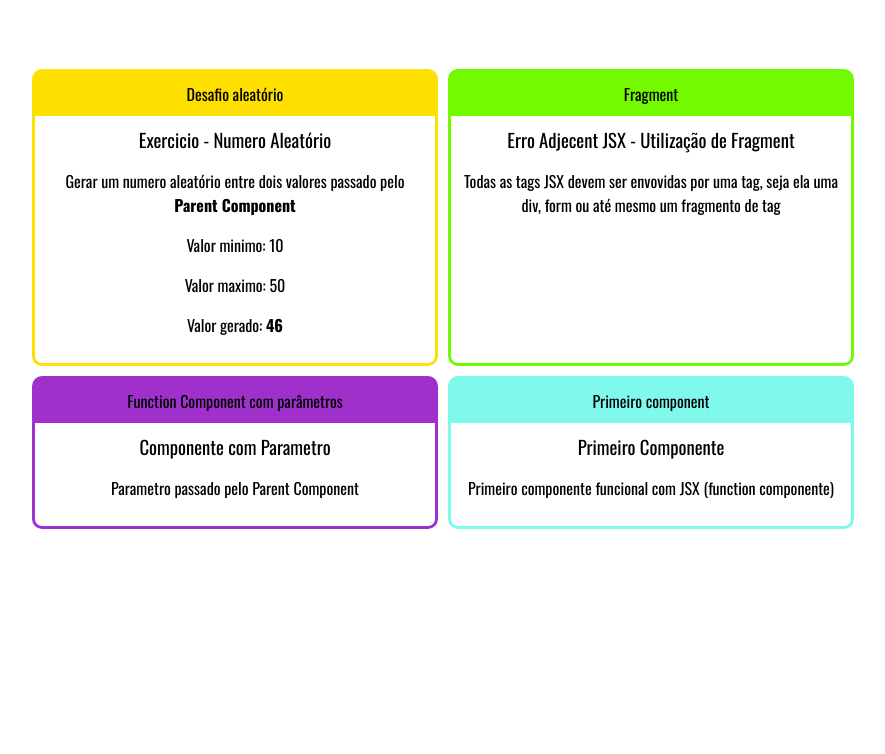
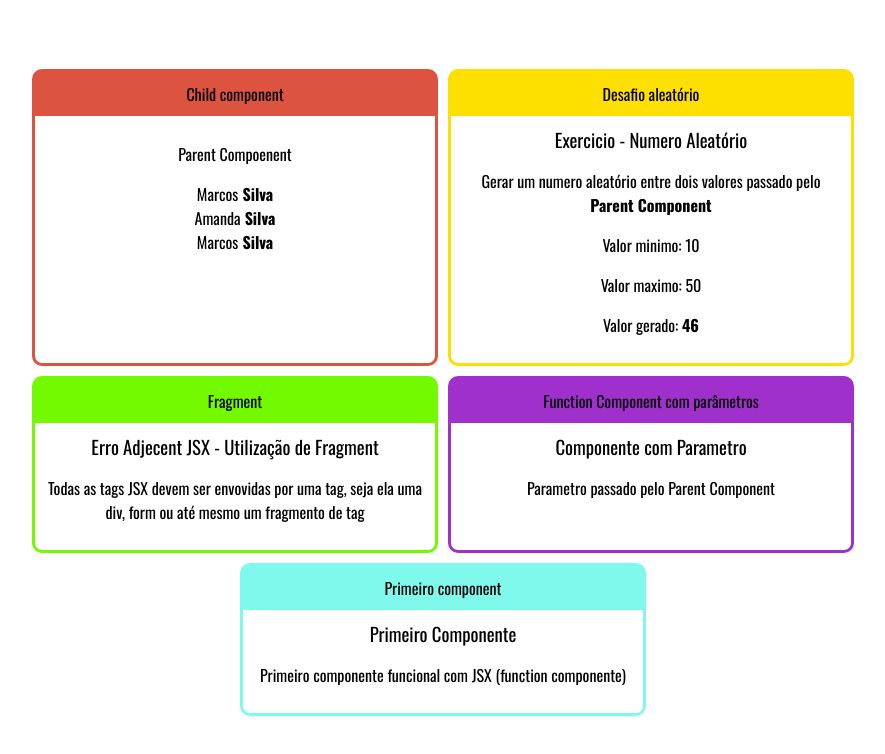
Before and after one commit to JonathanHenriqueCWB/React, a React (Create React App) app in the folder CursoUdemy/fundamentos-react/: page / in a window 1280 px wide. Shown: the top 754 px of the page, without its empty margins (205-1090 px from the left). Built offline with nearby package versions, Linux system fonts and the light colour scheme.

Commit message:
Child component exp1

```diff
--- a/CursoUdemy/fundamentos-react/src/App.js
+++ b/CursoUdemy/fundamentos-react/src/App.js
@@ -6,11 +6,14 @@ import ComParametro from './components/basicos/ComParametro'
 import Fragmento from './components/basicos/Fragmento'
 import Aleatorio from './components/basicos/Aleatorio'
 import Card from './components/layout/Card'
+import Familia from './components/basicos/Familia'
 
 const App = () => {
     return (
         <div className='Cards'>
-
+            <Card titulo='Child component' color='#dc533f'>
+                <Familia sobrenome='Silva'/>
+            </Card>
             <Card titulo='Desafio aleatório' color='#fddf00' >
                 <Aleatorio min={10} max={50} />
             </Card>
--- /dev/null
+++ b/CursoUdemy/fundamentos-react/src/components/basicos/Familia.jsx
@@ -0,0 +1,16 @@
+import React from 'react'
+
+import FamiliaMenbro from './FamiliaMenbro'
+
+const Familia = props => {
+    return (
+        <div>
+            <p>Parent Compoenent</p>
+            <FamiliaMenbro nome='Marcos' sobrenome='Silva' />
+            <FamiliaMenbro nome='Amanda' {...props} />
+            <FamiliaMenbro nome='Marcos' sobrenome={props.sobrenome} />
+        </div>
+    )
+}
+
+export default Familia
--- /dev/null
+++ b/CursoUdemy/fundamentos-react/src/components/basicos/FamiliaMenbro.jsx
@@ -0,0 +1,13 @@
+import React from 'react'
+
+class FamiliaMenbro extends React.Component {
+    render() {
+        return (
+            <div>
+                <span>{this.props.nome}<strong> {this.props.sobrenome}</strong></span>
+            </div>
+        )
+    }
+}
+
+export default FamiliaMenbro
```
